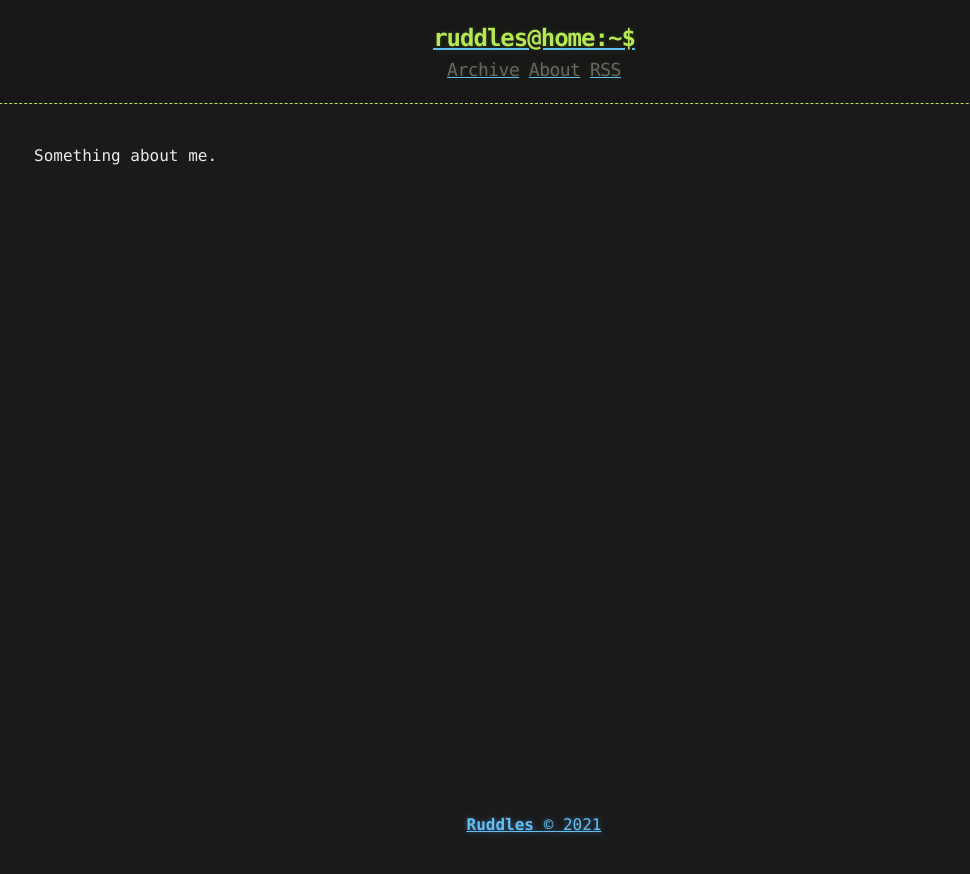
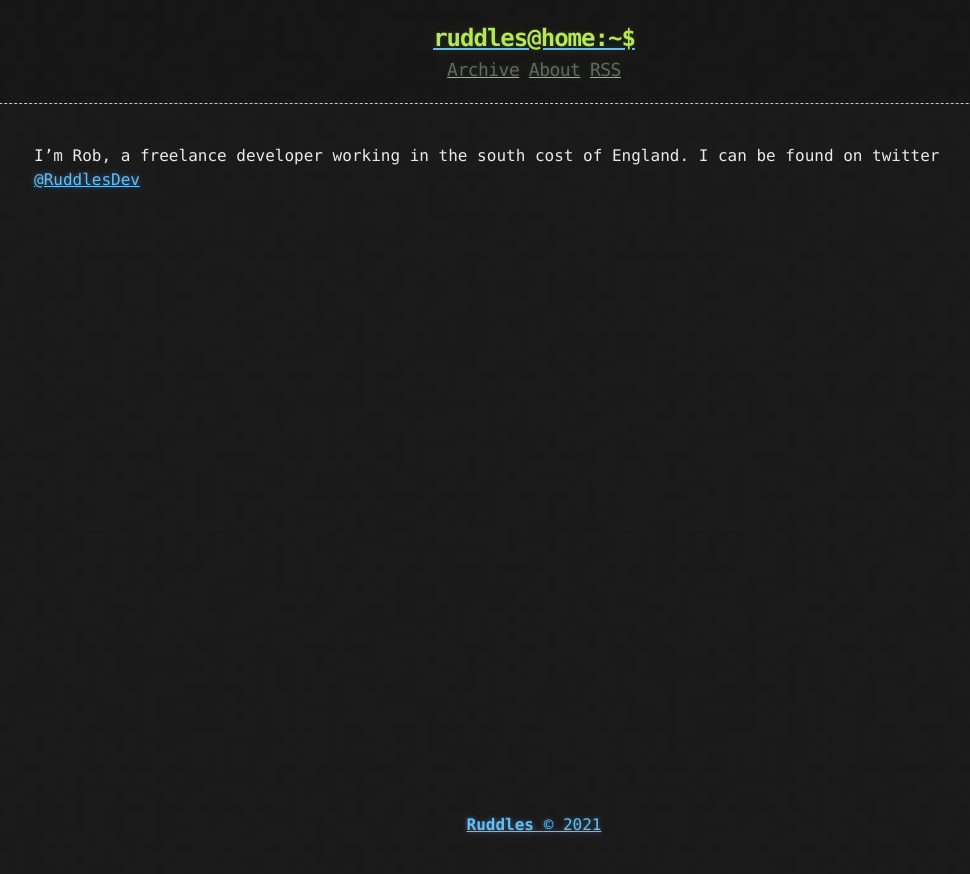
Before and after one commit to ruddles/ruddles.github.io, a Jekyll site: the page built from about.md, in a window 1280 px wide. Shown: the top 874 px of the page, without its empty margins (106-1076 px from the left). Built offline with Jekyll 4.4.1, drawn with Linux system fonts in a browser that asks for light colours.

Commit message:
Added twitter links and about page

```diff
--- a/about.md
+++ b/about.md
@@ -3,4 +3,4 @@ layout: page
 title: About
 ---
 
-Something about me.
+I'm Rob, a freelance developer working in the south cost of England. I can be found on twitter [@RuddlesDev](https://twitter.com/RuddlesDev/)
```
Also changed, not shown: _posts/2021-01-24-Go-build-pipelines.md (+2 -0 lines).
